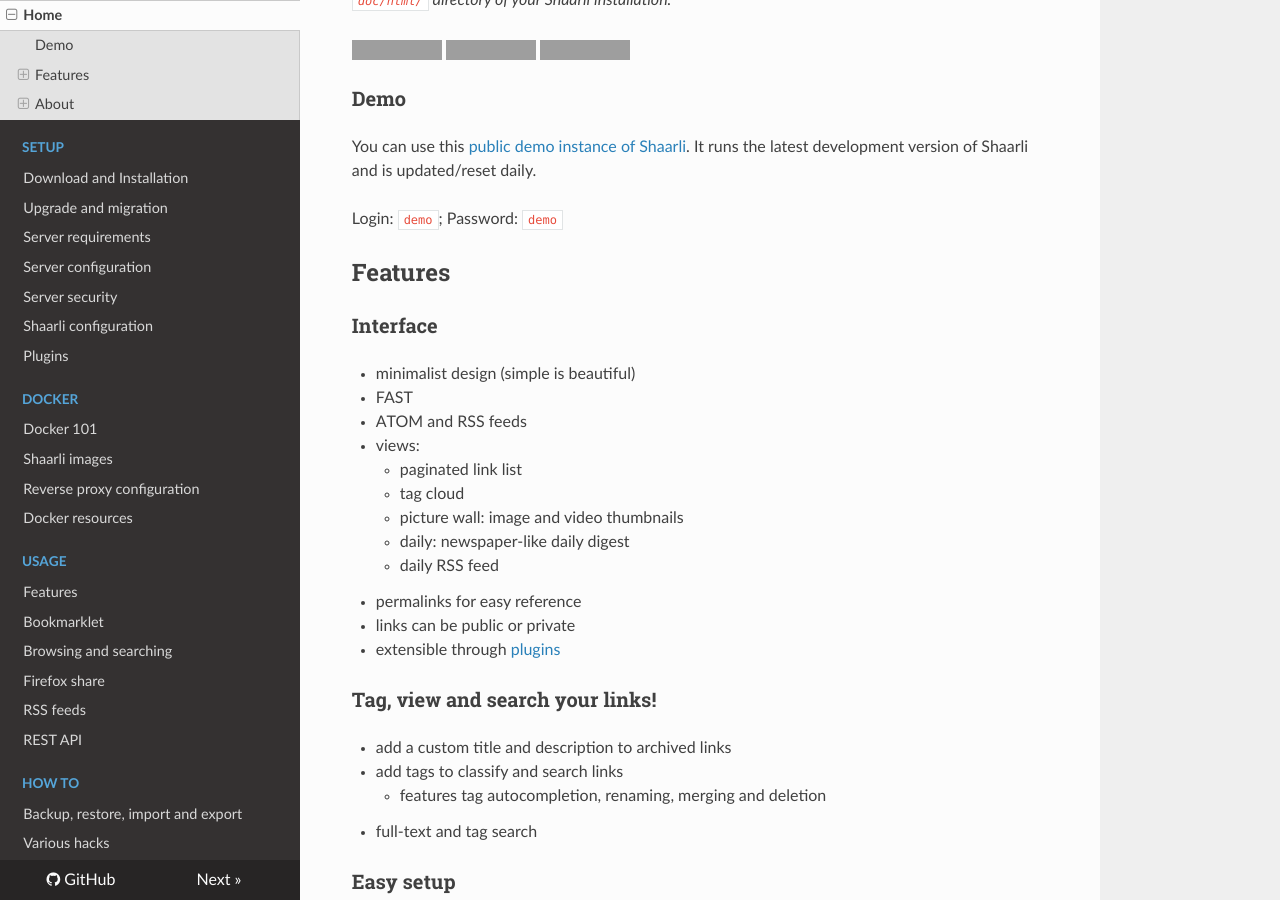
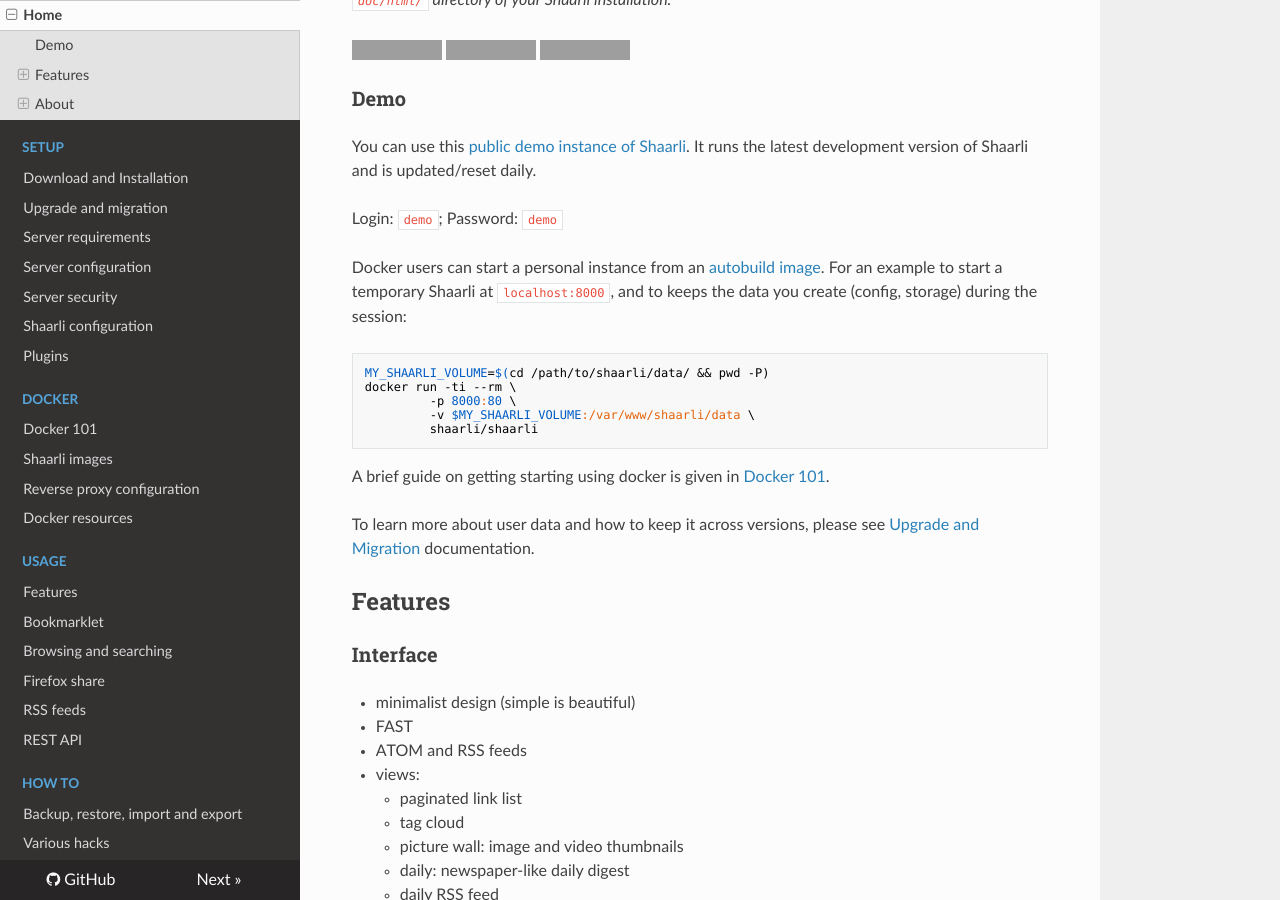
Before and after one commit to sebsauvage/Shaarli, an MkDocs documentation site: the page built from doc/md/index.md, in a window 1280 px wide and 900 px high, scrolled down 438 px. Built offline with MkDocs 1.6.1, drawn with Linux system fonts in a browser that asks for light colours; nearby versions of some CDN libraries; old or Windows-style settings are respelled for this version of MkDocs; grey boxes are pictures that could not be loaded.

Commit message:
Added docker quickstart example, with user-data volume

````diff
--- a/doc/md/index.md
+++ b/doc/md/index.md
@@ -22,6 +22,18 @@
 
 Login: `demo`; Password: `demo`
 
+Docker users can start a personal instance from an [autobuild image](https://hub.docker.com/r/shaarli/shaarli/). For an example to start a temporary Shaarli at ``localhost:8000``, and to keeps the data you create (config, storage) during the session:
+```
+MY_SHAARLI_VOLUME=$(cd /path/to/shaarli/data/ && pwd -P)
+docker run -ti --rm \
+         -p 8000:80 \
+         -v $MY_SHAARLI_VOLUME:/var/www/shaarli/data \
+         shaarli/shaarli
+```
+
+A brief guide on getting starting using docker is given in [Docker 101](docker/docker-101).
+
+To learn more about user data and how to keep it across versions, please see [Upgrade and Migration](Upgrade-and-migration) documentation.
 
 ## Features
 
````
